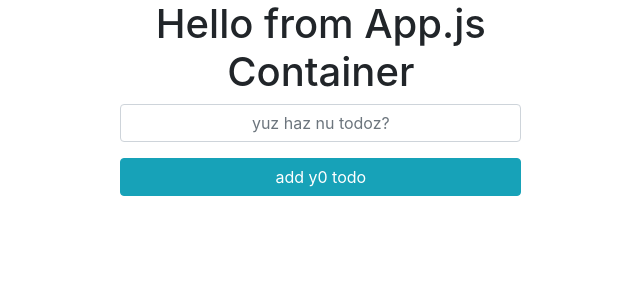
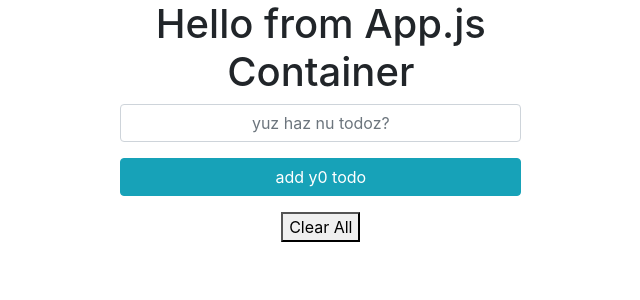
Before and after one commit to amick12/reactTodo, a React (Create React App) app: page / in a window 1280 px wide. Shown: the top 300 px of the page, without its empty margins (391-1031 px from the left). Built offline with nearby package versions, Linux system fonts and the light colour scheme.

Commit message:
Add Clear All btn & fx

```diff
--- a/src/components/Input.js
+++ b/src/components/Input.js
@@ -26,18 +26,23 @@ class Input extends React.Component {
     this.setState(
       {
         todoList: newList
-      }
-      // ,() => console.log('newList', newList)
+      },
+      () => console.log('newList', newList)
     );
   }
 
-  // -didupdate method--
+  // // -didupdate method--
   componentDidUpdate() {
     // console.log('DidUpdate', JSON.stringify(this.state.todoList));
     localStorage.setItem('todos', JSON.stringify(this.state.todoList));
   }
 
   // END : life cycle methods -- local storage
+
+  clear = e => {
+    e.preventDefault();
+    localStorage.clear();
+  };
 
   handleChange = e => {
     this.setState(
@@ -67,8 +72,8 @@ class Input extends React.Component {
       {
         todoList: updateTodoList,
         newTodo: ''
-      }
-      // ,() => console.log('THIS state', this.state)
+      },
+      () => console.log('THIS state', this.state)
     );
   };
 
@@ -104,6 +109,9 @@ class Input extends React.Component {
             </li>
           ))}
         </ul>
+        <button className='mt-3' onClick={this.clear}>
+          Clear All
+        </button>
       </React.Fragment>
     );
   }
```
